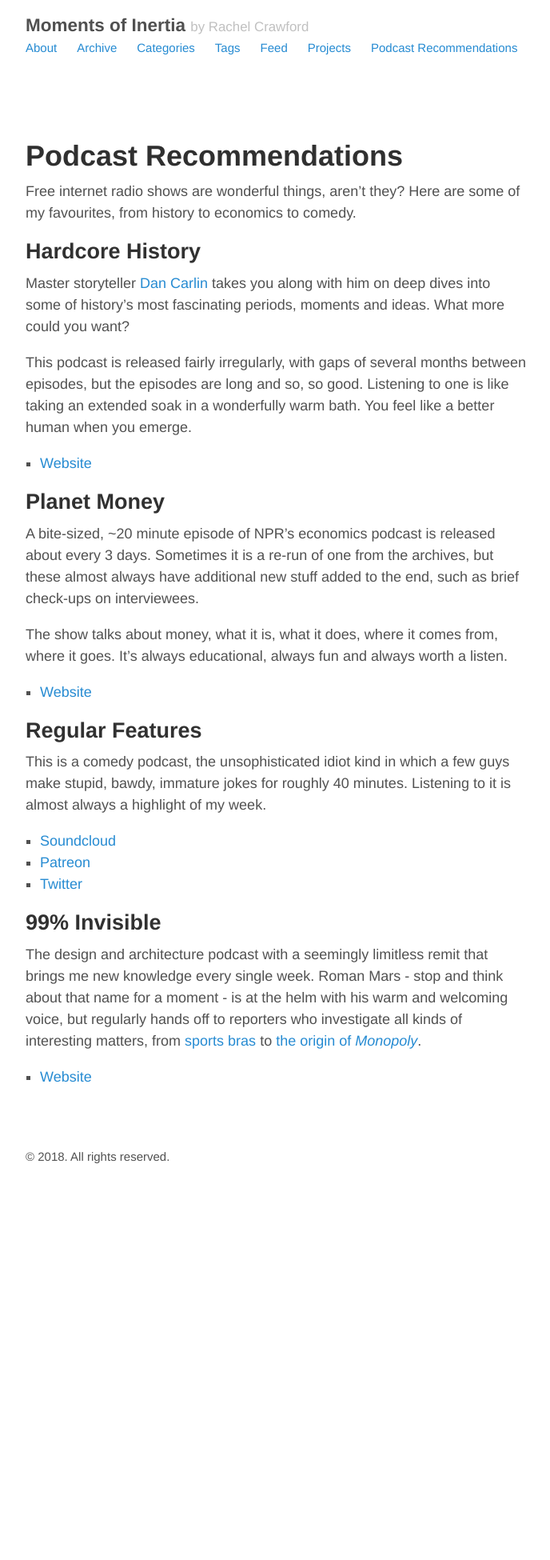
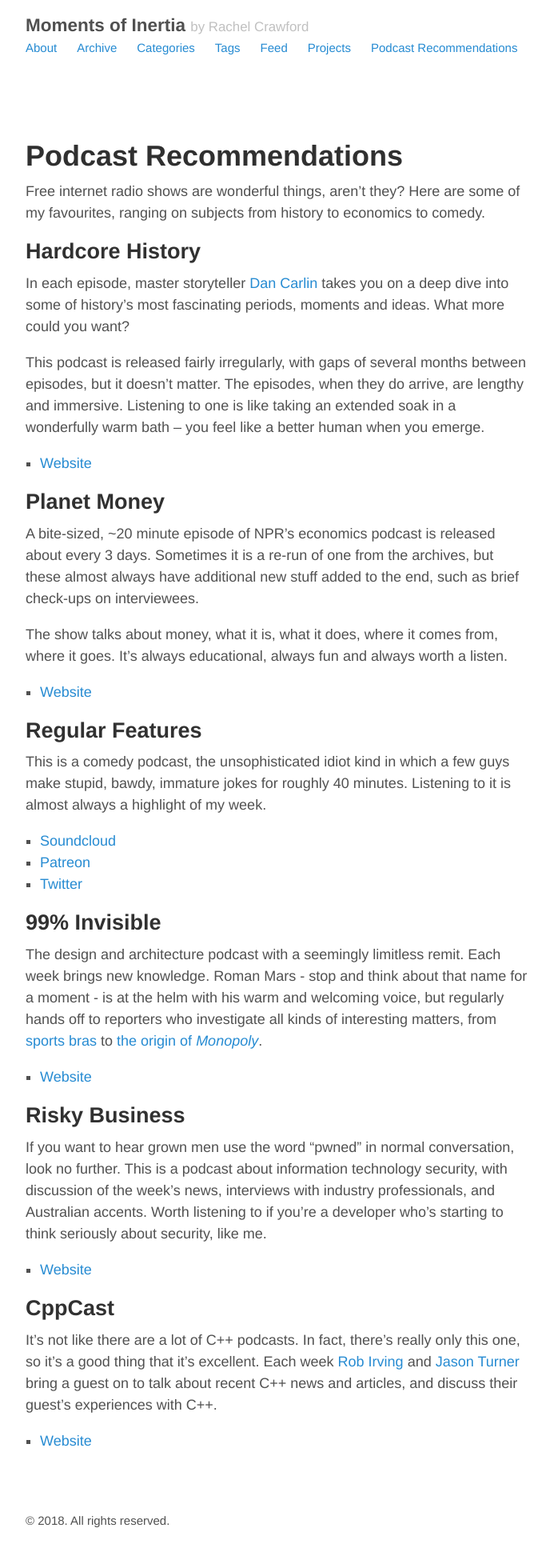
Before and after one commit to rachelnertia/rachelnertia.github.io, a Jekyll site: the page built from podcast-recommendations.md, in a window 1280 px wide. Shown: the whole page at 80% size, without its empty margins (293-981 px from the left). Built offline with Jekyll 4.4.1, drawn with Linux system fonts in a browser that asks for light colours; before the commit the page ends 1495 px from its top, so only the background shows below that.

Commit message:
Update Podcast Recommendations

```diff
--- a/podcast-recommendations.md
+++ b/podcast-recommendations.md
@@ -3,13 +3,13 @@ layout: page
 title: Podcast Recommendations
 ---
 
-Free internet radio shows are wonderful things, aren't they? Here are some of my favourites, from history to economics to comedy.
+Free internet radio shows are wonderful things, aren't they? Here are some of my favourites, ranging on subjects from history to economics to comedy.
 
 ## Hardcore History
 
-Master storyteller [Dan Carlin](https://en.wikipedia.org/wiki/Dan_Carlin) takes you along with him on deep dives into some of history's most fascinating periods, moments and ideas. What more could you want?
+In each episode, master storyteller [Dan Carlin](https://en.wikipedia.org/wiki/Dan_Carlin) takes you on a deep dive into some of history's most fascinating periods, moments and ideas. What more could you want?
 
-This podcast is released fairly irregularly, with gaps of several months between episodes, but the episodes are long and so, so good. Listening to one is like taking an extended soak in a wonderfully warm bath. You feel like a better human when you emerge.
+This podcast is released fairly irregularly, with gaps of several months between episodes, but it doesn't matter. The episodes, when they do arrive, are lengthy and immersive. Listening to one is like taking an extended soak in a wonderfully warm bath -- you feel like a better human when you emerge.
 
 - [Website](http://www.dancarlin.com/hardcore-history-series/)
 
@@ -31,6 +31,18 @@ This is a comedy podcast, the unsophisticated idiot kind in which a few guys mak
 
 ## 99% Invisible
 
-The design and architecture podcast with a seemingly limitless remit that brings me new knowledge every single week. Roman Mars - stop and think about that name for a moment - is at the helm with his warm and welcoming voice, but regularly hands off to reporters who investigate all kinds of interesting matters, from [sports bras](https://99percentinvisible.org/episode/the-athletic-brassiere/) to [the origin of *Monopoly*](https://99percentinvisible.org/episode/the-landlords-game/).
+The design and architecture podcast with a seemingly limitless remit. Each week brings new knowledge. Roman Mars - stop and think about that name for a moment - is at the helm with his warm and welcoming voice, but regularly hands off to reporters who investigate all kinds of interesting matters, from [sports bras](https://99percentinvisible.org/episode/the-athletic-brassiere/) to [the origin of *Monopoly*](https://99percentinvisible.org/episode/the-landlords-game/).
 
 - [Website](https://99percentinvisible.org/episodes/)
+
+## Risky Business
+
+If you want to hear grown men use the word "pwned" in normal conversation, look no further. This is a podcast about information technology security, with discussion of the week's news, interviews with industry professionals, and Australian accents. Worth listening to if you're a developer who's starting to think seriously about security, like me.
+
+- [Website](https://risky.biz/)
+
+## CppCast
+
+It's not like there are a lot of C++ podcasts. In fact, there's really only this one, so it's a good thing that it's excellent. Each week [Rob Irving](https://twitter.com/robwirving) and [Jason Turner](https://twitter.com/lefticus) bring a guest on to talk about recent C++ news and articles, and discuss their guest's experiences with C++.
+
+- [Website](http://cppcast.com/)
```
